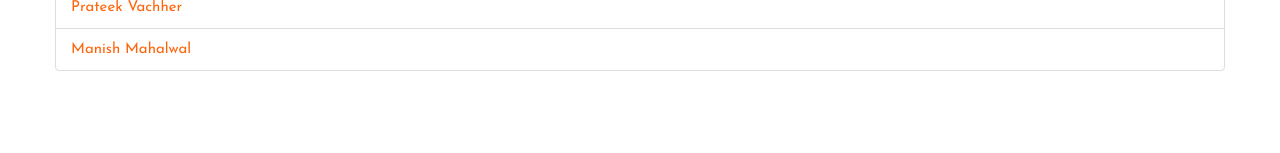
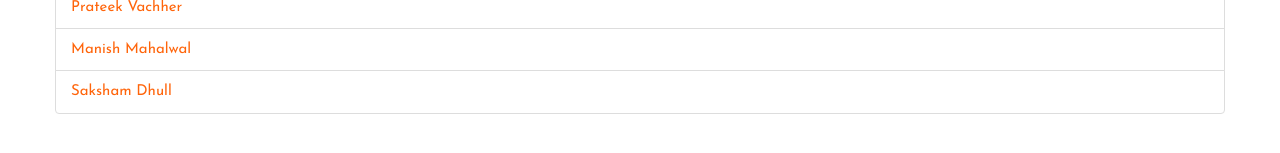
Before and after one commit to IIIT-Delhi/Arche, a plain HTML site: page Website/index.html in a window 1280 px wide. Shown: the part 353-506 px from the top of the page. Drawn offline with Linux system fonts and the light colour scheme.

Commit message:
Update index.html

```diff
--- a/Website/index.html
+++ b/Website/index.html
@@ -37,6 +37,7 @@
                         <li class="list-group-item" id="name">Snehal Gupta</li>
 			<li class="list-group-item" id="name">Prateek Vachher</li>
 			<li class="list-group-item" id="name">Manish Mahalwal</li>
+			<li class="list-group-item" id="name">Saksham Dhull</li>
         	</ul>
         </div>
 
```
